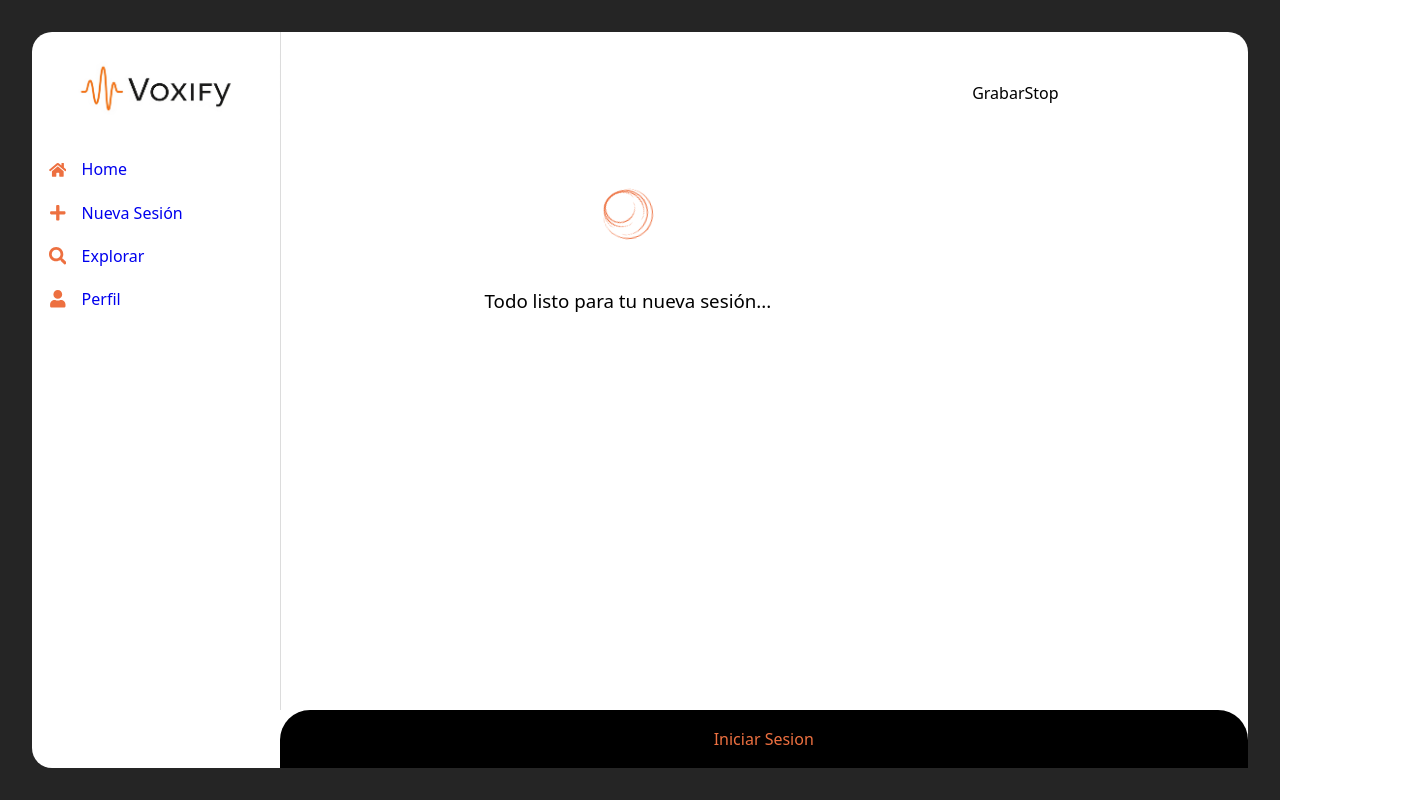
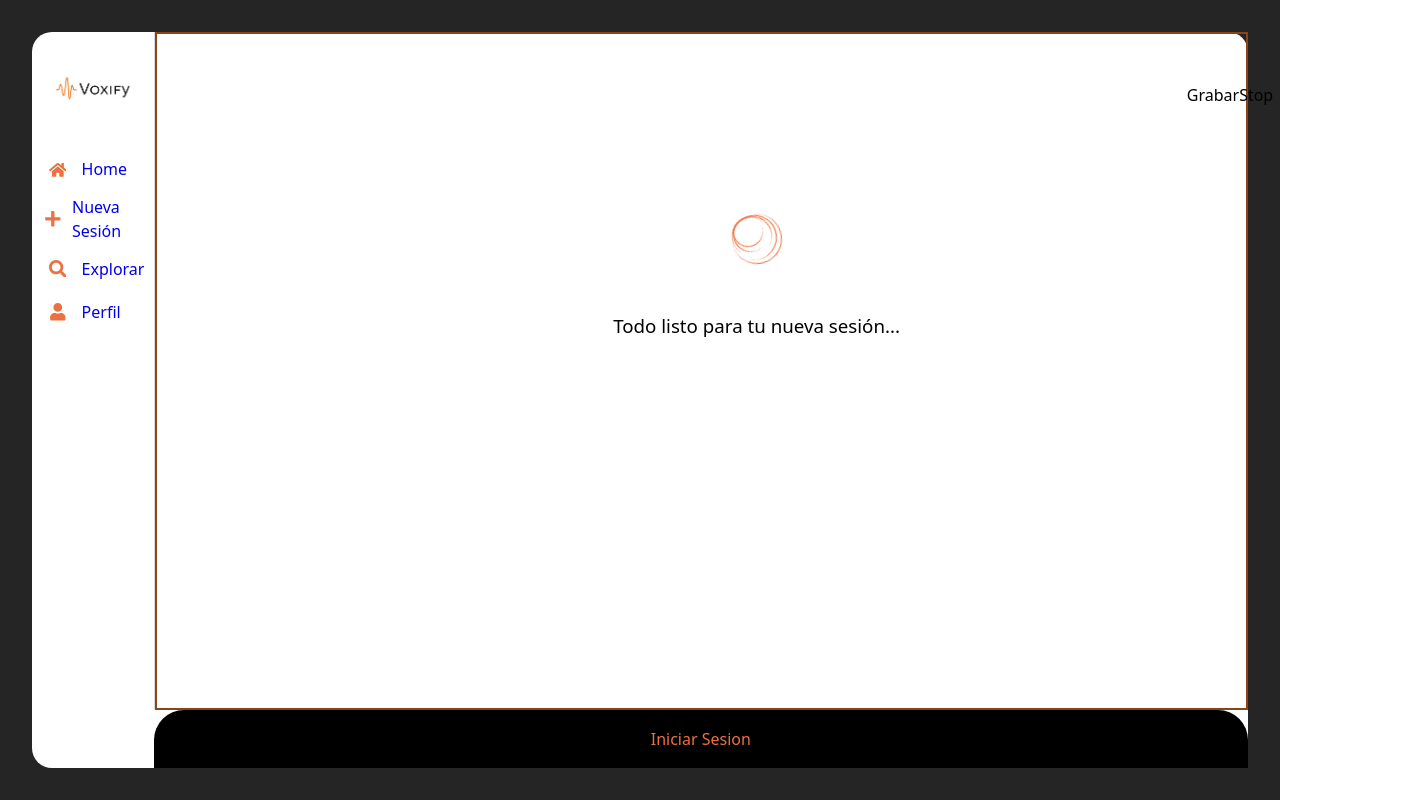
Before and after one commit to ignaarguello/Voxify, a React (Vite) app in the folder Cliente/: page /nuevasesion in a window 1280 px wide. Shown: the whole page, 1420 px wide, since content can reach past the window. Built offline with nearby package versions, Linux system fonts and the light colour scheme; the HTML template or start-up script is replaced by a standard one.

Commit message:
Update/UI de SessionRecorder

```diff
--- a/Cliente/src/componentes/SessionRecorder/SessionRecorder.css
+++ b/Cliente/src/componentes/SessionRecorder/SessionRecorder.css
@@ -1,5 +1,40 @@
 /*? Resolucion Mobile */
-@media screen and (min-width: 360px) {}
+@media screen and (min-width: 360px) {
+
+    /* Camara Estado - Loading */
+    .camera-loading{
+       /*  border: 2px solid greenyellow; */
+        margin-top: 1.5rem;
+        width: 100vw;
+        height: 50vh;
+        display: flex;
+        flex-direction: column;
+        align-items: center;
+        justify-content: center;
+        gap: 1.5rem;
+    }
+
+    /* Camera Estado - Active */
+    #VideoActiveSessionWrapper{
+       /*  border: 2px solid red; */
+        margin-top: 1.5rem;
+        height: 50vh;
+        width: 100%;
+        display: flex;
+        flex-direction: column;
+        align-items: center;
+        justify-content: center;
+    }
+
+    /* Video ActiveSession */
+    #VideoActiveSession{
+        height: 100%;
+        width: 100%;
+        transform: scaleX(-1);
+        object-fit: cover;
+        filter: grayscale(100%);
+    }
+}
 
 /*? Resolucion Mobile */
 @media screen and (min-width: 1280px) {
--- a/Cliente/src/componentes/SessionRecorder/SessionRecorder.jsx
+++ b/Cliente/src/componentes/SessionRecorder/SessionRecorder.jsx
@@ -75,13 +75,15 @@ export default function SessionRecorder() {
     }
   };
 
+
+
   return (
     <div id='SessionRecorderWrapper'>
       <div id='Contenedor-Pre-Render'>{renderContent()}</div>
       {/* El botón ahora solo solicita el acceso a la cámara */}
       <section id='Grabar-Stop_NS'>
         <div onClick={getCameraAccess} id='BotonGrabar_NS'>Grabar</div>
-        <div onClick={getCameraAccess} id='BotonGrabar_NS'>Stop</div>
+        <div onClick={() => setCameraStatus('loading')} id='BotonGrabar_NS'>Stop</div>
       </section>
     </div>
   );
--- a/Cliente/src/pages/NuevaSesion/NuevaSesion.css
+++ b/Cliente/src/pages/NuevaSesion/NuevaSesion.css
@@ -1,6 +1,6 @@
 @media screen and (min-width: 1280px) {
     #PaginaNuevaSesion {
-        /* border: 2px solid saddlebrown; */
+        border: 2px solid saddlebrown;
         width: 100%;
         height: 100%;
     }
```
